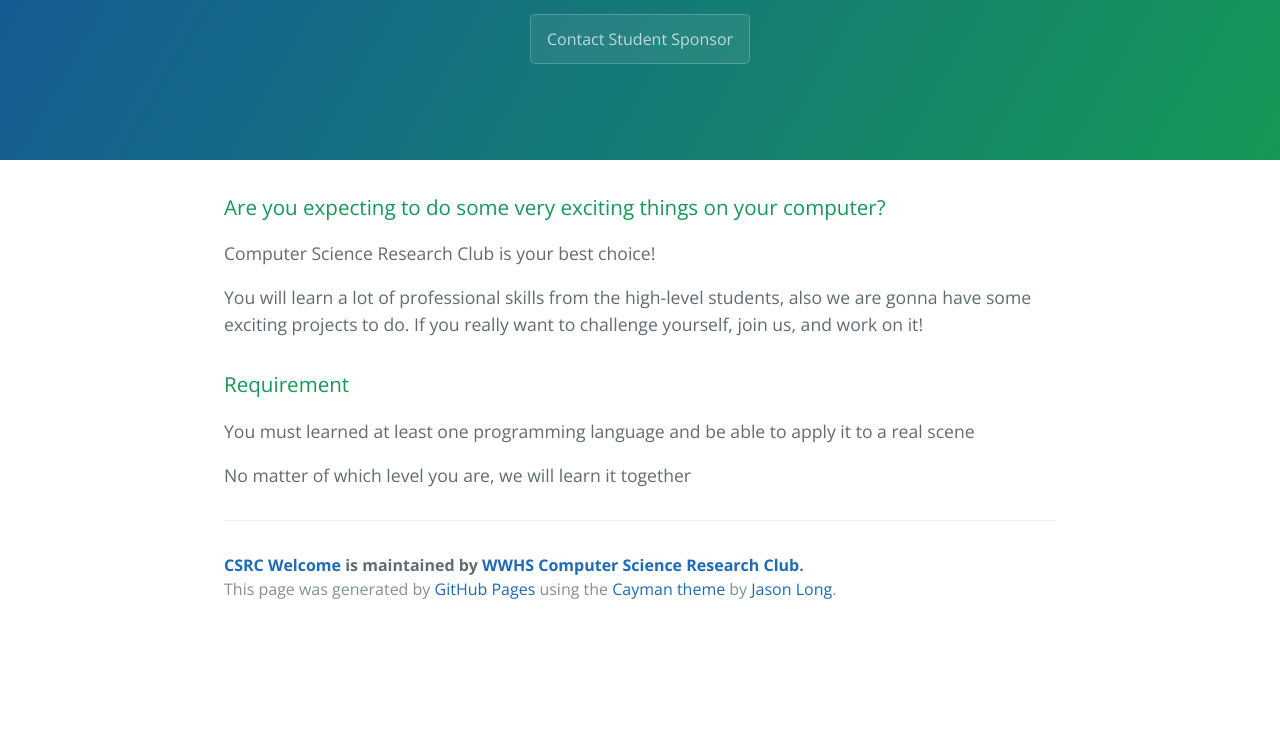
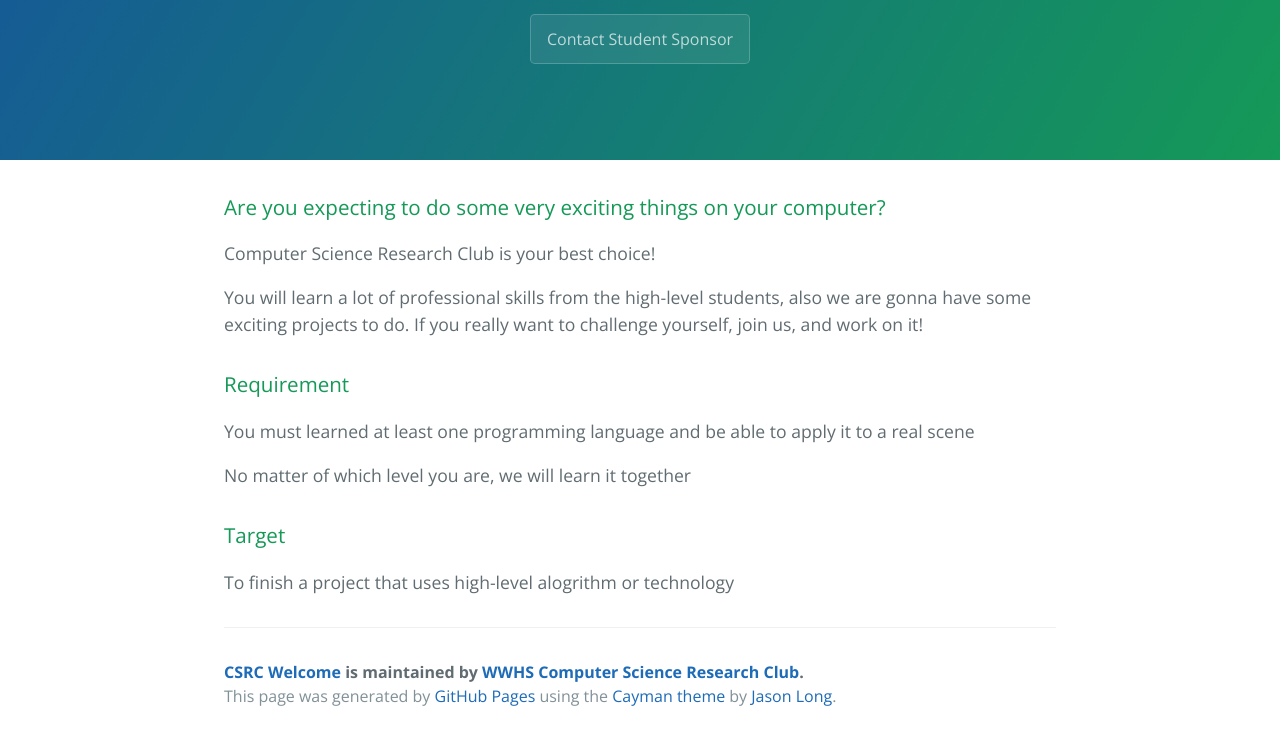
Before and after one commit to WhitmanCSRC/csrc.github.io, a plain HTML site: page index.html in a window 1280 px wide. Shown: the part 176-916 px from the top of the page. Before the commit the page ends 809 px from the top, so only its background shows below. Drawn offline with nearby package versions, Linux system fonts and the light colour scheme.

Commit message:
Update index.html

```diff
--- a/index.html
+++ b/index.html
@@ -23,6 +23,8 @@
       <h3>Requirement</h3>
       <p>You must learned at least one programming language and be able to apply it to a real scene</p>
       <p>No matter of which level you are, we will learn it together</p>
+      <h3>Target</h3>
+      <p>To finish a project that uses high-level alogrithm or technology<p>
       <footer class="site-footer">
         <span class="site-footer-owner"><a href="https://github.com/csrcweb/welcome">CSRC Welcome</a> is maintained by <a href="https://github.com/csrcweb">WWHS Computer Science Research Club</a>.</span>
 
```
